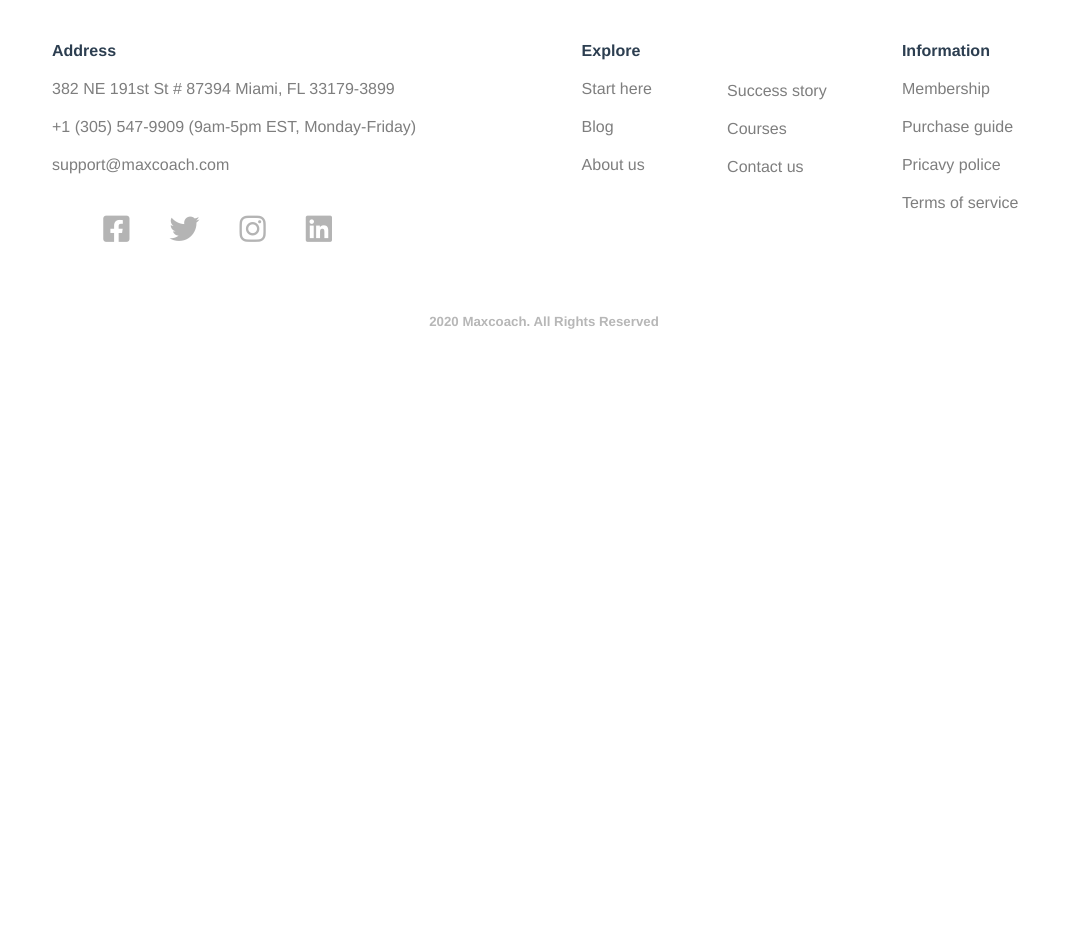
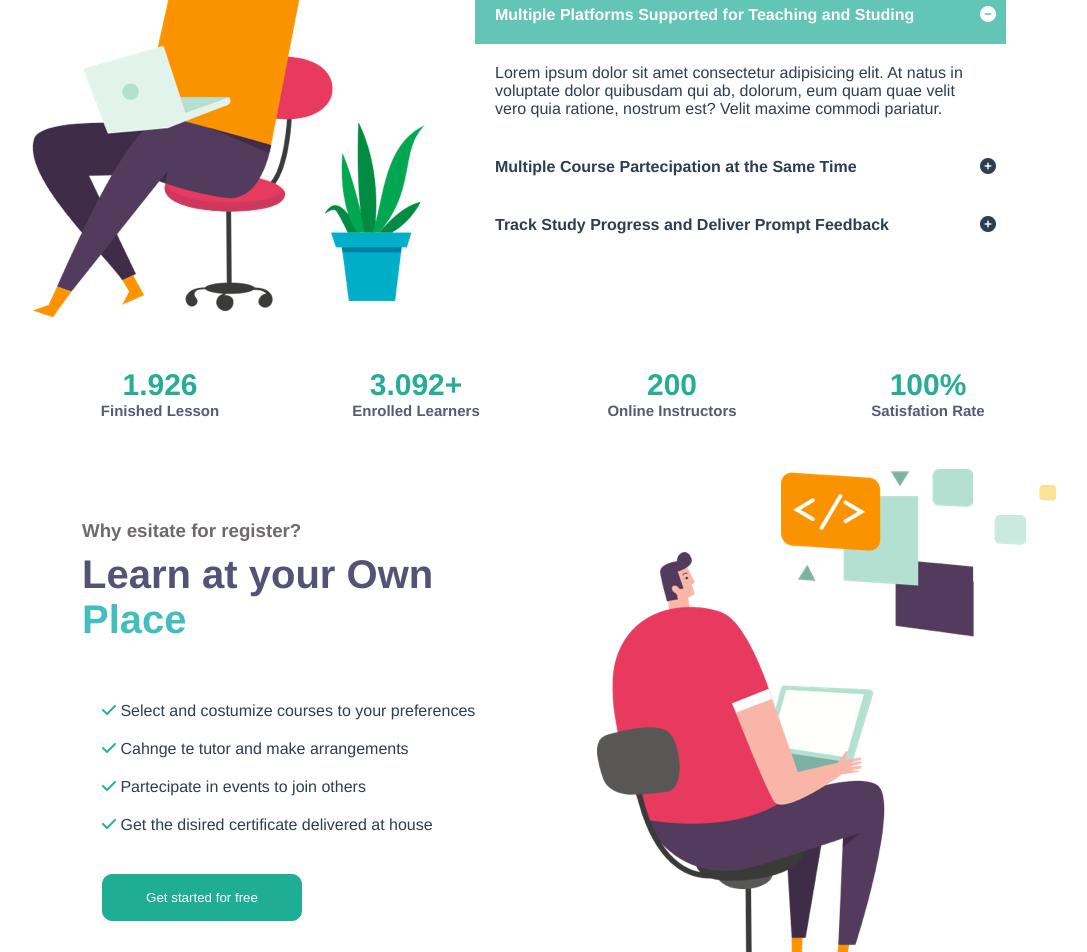
Before and after one commit to Passa69/proj-html-vuejs, a Vue app: page / in a window 1280 px wide. Shown: the part 1620-2572 px from the top of the page, without its empty margins (96-1183 px from the left). Before the commit the page ends 1999 px from the top, so only its background shows below. Built offline with nearby package versions, Linux system fonts and the light colour scheme.

Commit message:
costruzione sezioni simili

```diff
--- a/src/components/MyMain.vue
+++ b/src/components/MyMain.vue
@@ -21,18 +21,74 @@
     </section>
 
     <!-- img+text -->
+    <section class="container_info">
+      <img src="@/assets/about-us-03-image-01.png" alt="">
+
+      <div class="info_text">
+        <h3 class="dream">Dream with <strong>MAXCOACH</strong></h3>
+
+        <h1 class="info_title">Construct A <span>Stunning</span> Career Perspective</h1>
+
+        <h4 class="selected">Multiple Platforms Supported for Teaching and Studing <i class="fas fa-minus-circle"></i></h4>
+        <p>Lorem ipsum dolor sit amet consectetur adipisicing elit. At natus in voluptate dolor quibusdam qui ab, dolorum, eum quam quae velit vero quia ratione, nostrum est? Velit maxime commodi pariatur.</p>
+
+        <h4>Multiple Course Partecipation at the Same Time <i class="fas fa-plus-circle"></i></h4>
+
+        <h4>Track Study Progress and Deliver Prompt Feedback <i class="fas fa-plus-circle"></i></h4>
+      </div>
+    </section>
 
     <!-- statitics -->
+    <section class="stat_container">
+      <div v-for="(stat, i) in stats" :key="i">
+        <h1>{{ stat.numb }}</h1>
+        <h2>{{ stat.name }}</h2>
+      </div>
+    </section>
 
     <!-- courses -->
+    <section></section>
 
     <!-- img+text -->
+    <section class="container_info">
+      <div class="info_text">
+        <h3 class="dream">Why esitate for register?</h3>
+
+        <h1 class="info_title">Learn at your Own <span>Place</span></h1>
+
+        <ul>
+          <li><i class="fas fa-check"></i> Select and costumize courses to your preferences</li>
+          <li><i class="fas fa-check"></i> Cahnge te tutor and make arrangements</li>
+          <li><i class="fas fa-check"></i> Partecipate in events to join others</li>
+          <li><i class="fas fa-check"></i> Get the disired certificate delivered at house</li>
+        </ul>
+
+        <button>Get started for free</button>
+      </div>
+
+      <img src="@/assets/home-5-image-01.png" alt="">
+    </section>
 
     <!-- img+text -->
+    <section class="container_info">
+      <img src="@/assets/home-5-image-02.png" alt="">
+
+      <div class="info_text">
+        <h3 class="dream">What are you looking for?</h3>
+
+        <h1 class="info_title">Learn on your <span>Mobile</span> Anytime!</h1>
+
+        <p>Lorem ipsum dolor sit amet consectetur adipisicing elit. Iure ab vitae quas odit eius, labore, consequatur obcaecati harum ut corrupti deserunt necessitatibus perferendis debitis nostrum nisi unde cumque. Laboriosam, officia. Lorem ipsum dolor sit amet, consectetur adipisicing elit. Quod, nihil. Et nemo unde nulla reiciendis tenetur a eveniet ipsam pariatur eum illum voluptatum iste accusamus error, quidem repellat dolore libero.</p>
+
+        <button>Download our app</button>
+      </div>
+    </section>
 
     <!-- events -->
+    <section></section>
 
     <!-- love us -->
+    <section></section>
   </main>
 </template>
 
@@ -64,6 +120,24 @@ export default {
           poster: "@/assets/home-5-image-box-04",
           title: "Graphic Design",
           text: "Lorem ipsum dolor sit amet consectetur adipisicing elit."
+        },
+      ],
+      stats: [
+        {
+          numb: "1.926",
+          name: "Finished Lesson"
+        },
+        {
+          numb: "3.092+",
+          name: "Enrolled Learners"
+        },
+        {
+          numb: "200",
+          name: "Online Instructors"
+        },
+        {
+          numb: "100%",
+          name: "Satisfation Rate"
         },
       ]
     }
@@ -114,4 +188,91 @@ export default {
     }
   }
 }
+
+.container_info {
+  display: flex;
+  justify-content: space-between;
+
+  div {
+    padding: 50px;
+  }
+
+  .info_text {
+    display: flex;
+    flex-direction: column;
+    justify-content: center;
+    text-align: left;
+
+    h4, p {
+      padding: 20px;
+      position: relative;
+    }
+
+    .fa-plus-circle, .fa-minus-circle {
+      position: absolute;
+      top: 35%;
+      right: 10px;
+    }
+
+    ul {
+      list-style-type: none;
+      padding: 20px;
+
+      li {
+        padding: 10px 0;
+
+        i {
+          color: #27af99;
+        }
+      }
+    }
+
+    .selected {
+      color: white;
+      background-color: #62c5b5;
+    }
+
+    button {
+      padding: 15px 20px;
+      color: white;
+      background-color: #20ad96;
+      border: 1px solid #20ad96;
+      border-radius: 10px;
+      margin: 10px 20px;
+      width: 200px;
+    }
+  }
+
+}
+
+.dream {
+  color: #6e6a6b;
+  margin-bottom: 10px;
+}
+
+.info_title {
+  font-size: 40px;
+  color: #545275;
+  margin-bottom: 30px;
+
+  span {
+    color: #42bebe;
+  }
+}
+
+.stat_container {
+  display: flex;
+  justify-content: space-around;
+  margin: 50px 0;
+
+  h1 {
+    font-size: 30px;
+    color: #27ad96;
+  }
+
+  h2 {
+    font-size: 15px;
+    color: #555a78;
+  }
+}
 </style>
```
